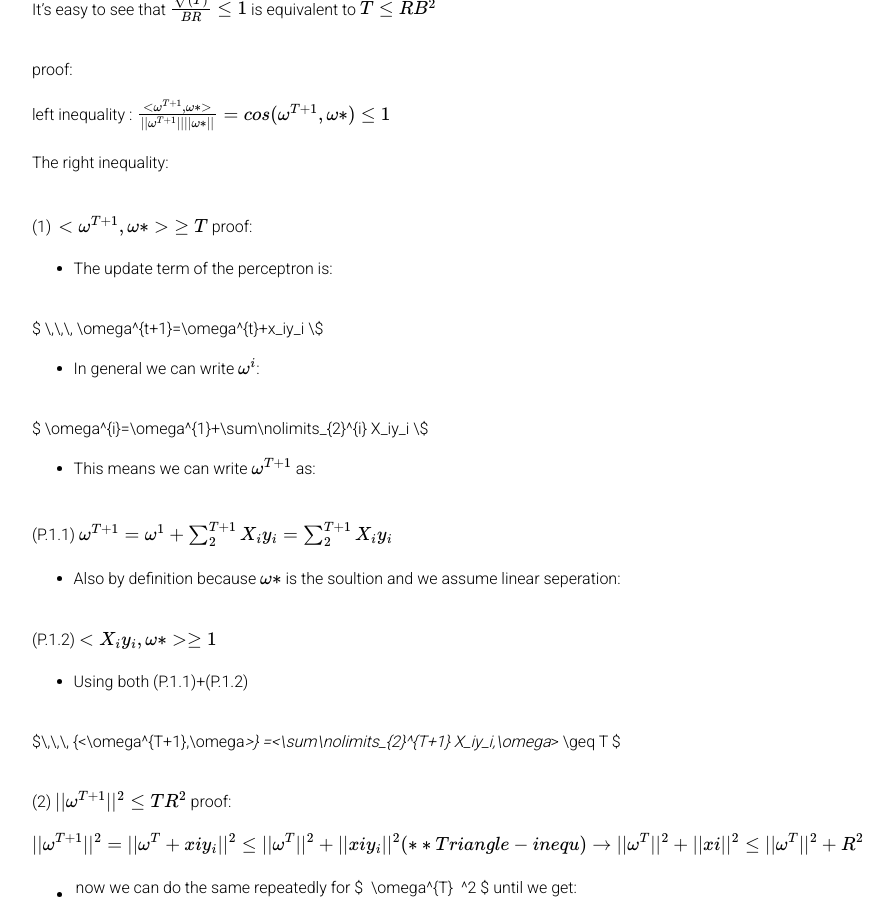
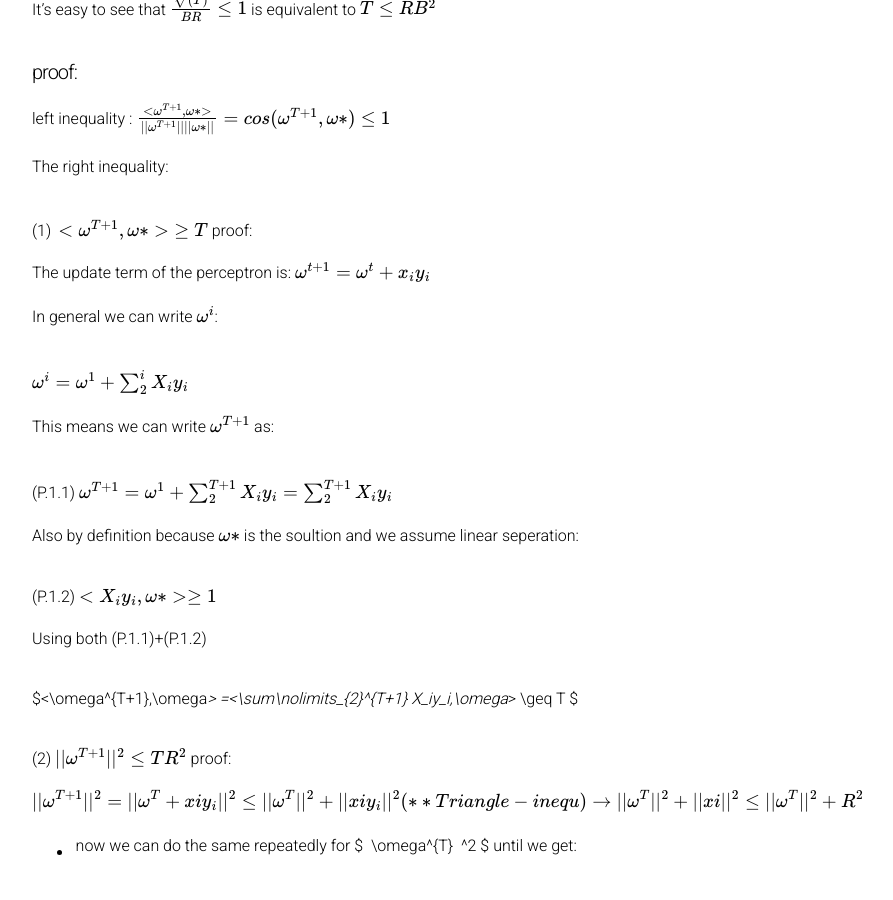
Before and after one commit to TalBl/C096411, a Jekyll site: the page built from Basic_classification.md, in a window 1280 px wide and 900 px high, scrolled down 6583 px. Shown: the whole window, without its empty margins (208-1101 px from the left). Built offline with Jekyll 4.4.1, drawn with Linux system fonts in a browser that asks for light colours; formulas are drawn with MathJax 3.

```diff
--- a/Basic_classification.md
+++ b/Basic_classification.md
@@ -243,11 +243,11 @@ $$
 ##### $\omega^{1}=0$(intialization to 0)
 
 
-###### Assumptions:
+##### Assumptions:
 
 - linear seperation is possible.
 
-###### goal:
+##### goal:
 
  We want to show that perceptron algorithm will stop after $(RB)^2 $ steps.
 
@@ -257,7 +257,7 @@ $$ 1 \geq \frac{<\omega^{T+1},\omega*>}{||\omega^{T+1}|| ||\omega*||} \geq \frac
 
 It's easy to see that $ \frac {\sqrt(T)}{BR} \leq 1 $ is equivalent to $ T \leq RB^2 $
 
-##### proof:
+#### proof:
 
 left inequality :
 $$
@@ -266,32 +266,25 @@ $$
 
 The right inequality:
 
-##### (1) $ \, {<\omega^{T+1},\omega*>} \geq T $ proof:
+###### (1) $ \, {<\omega^{T+1},\omega*>} \geq T $ proof:
 
-- The update term of the perceptron is:
+The update term of the perceptron is: $ \omega^{t+1}=\omega^{t}+x_iy_i$
 
-##### $  \,\,\, \omega^{t+1}=\omega^{t}+x_iy_i \\$
+In general we can write $\omega^{i}$:
 
-- In general we can write $\omega^{i}$:
+##### $ \omega^{i}=\omega^{1}+\sum\nolimits_{2}^{i} X_iy_i$
 
-##### $ \omega^{i}=\omega^{1}+\sum\nolimits_{2}^{i} X_iy_i \\$
-
-
-- This means we can write $\omega^{T+1}$ as:
+This means we can write $\omega^{T+1}$ as:
 
 ##### (P.1.1) $ \omega^{T+1}=\omega^{1}+\sum\nolimits_{2}^{T+1} X_iy_i=\sum\nolimits_{2}^{T+1} X_iy_i $
 
-
-- Also by definition because $\omega*$ is the soultion and we assume linear seperation:
+Also by definition because $\omega*$ is the soultion and we assume linear seperation:
 
 ##### (P.1.2) $ <X_iy_i,\omega*> \geq 1 $
 
+Using both (P.1.1)+(P.1.2)
 
-- Using both (P.1.1)+(P.1.2)
-
-
-##### $\,\,\, {<\omega^{T+1},\omega*>} =<\sum\nolimits_{2}^{T+1} X_iy_i,\omega*> \geq T $
-
+##### $<\omega^{T+1},\omega*> =<\sum\nolimits_{2}^{T+1} X_iy_i,\omega*> \geq T $
 
 #####  (2)  $ ||\omega^{T+1}||^2 \leq TR^2 $ proof:
 
```
